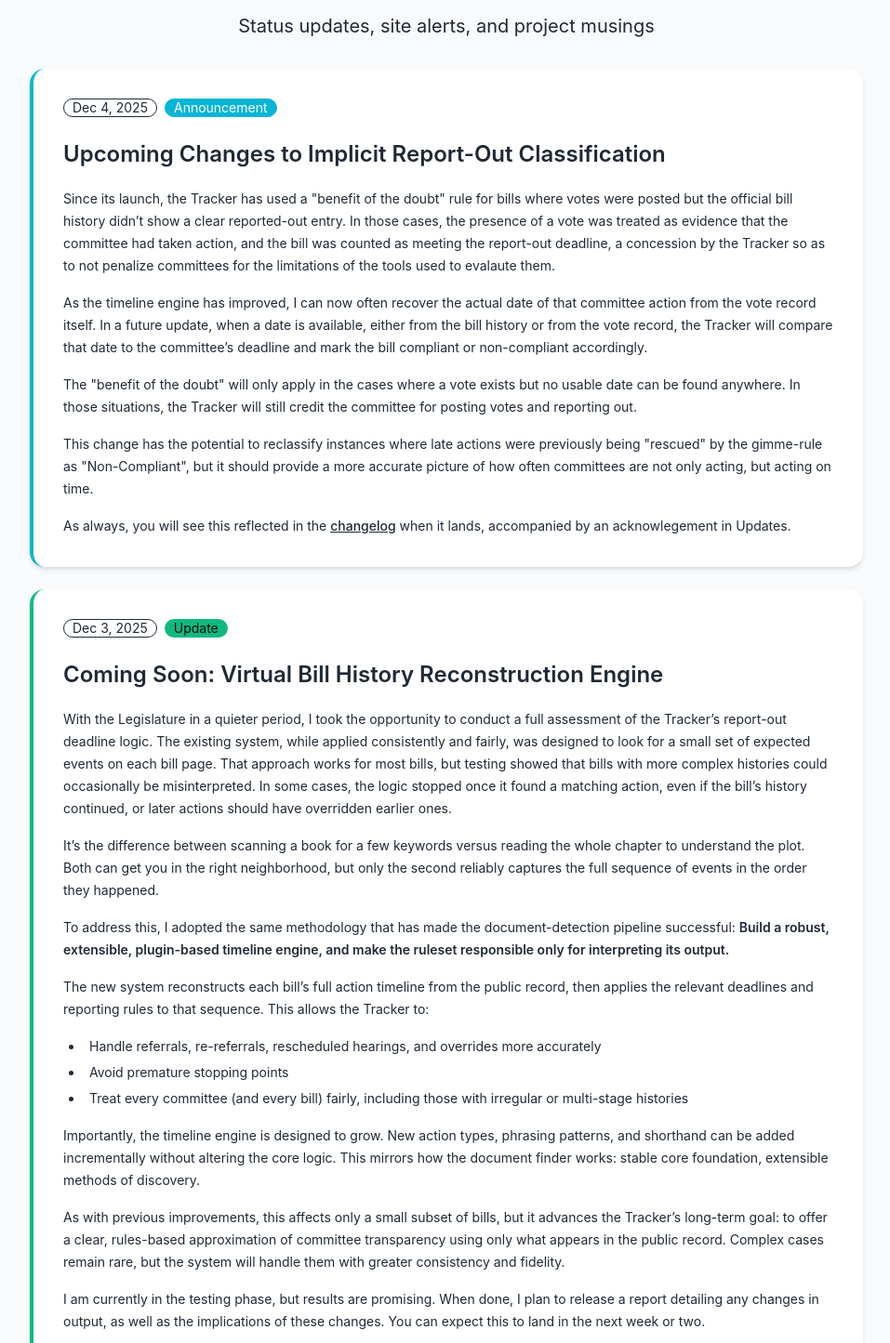
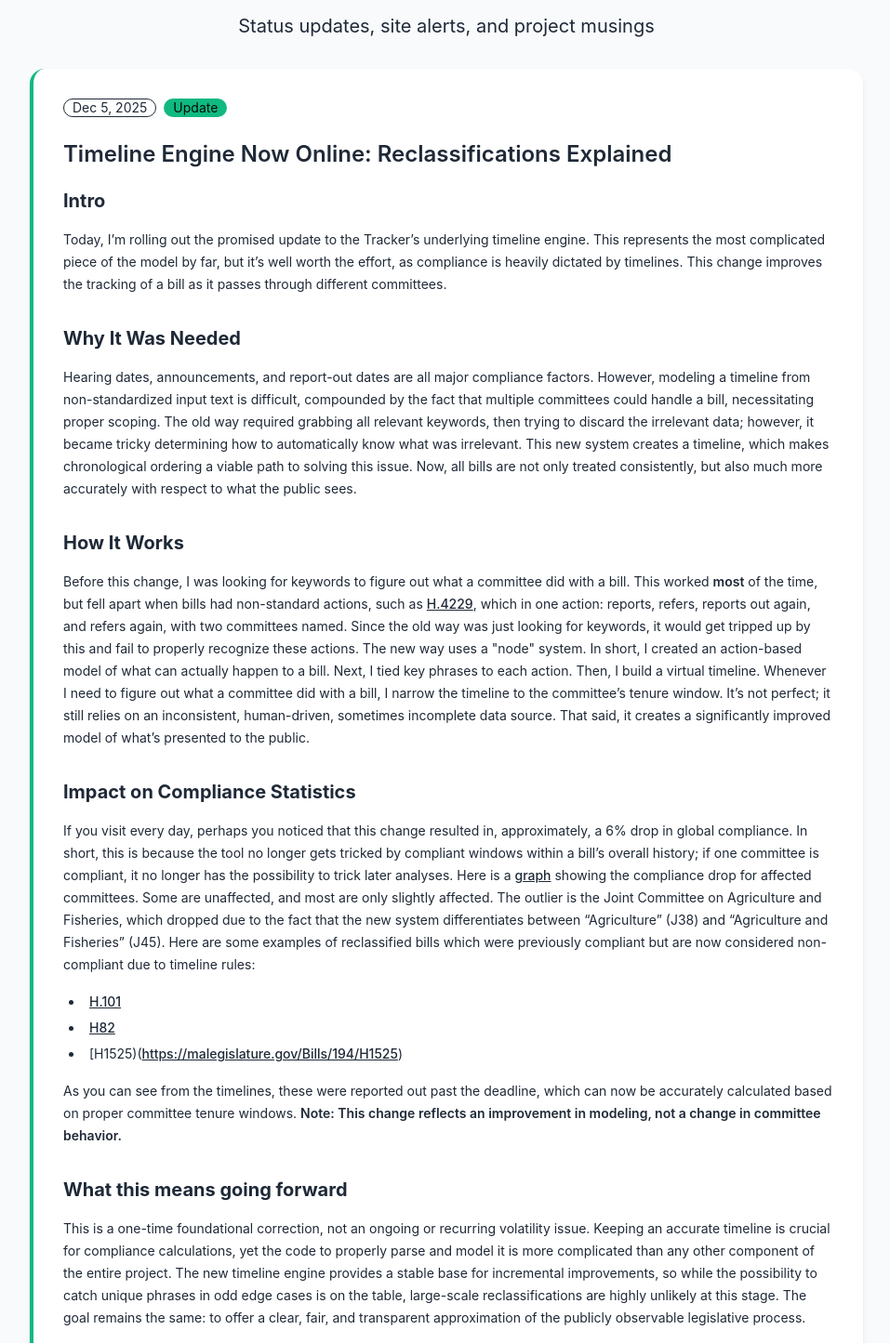
Before and after one commit to arbowl/beacon-hill-tracker, a React (Vite) app in the folder frontend/: page /updates in a window 1280 px wide. Shown: the part 134-1579 px from the top of the page at 93% size, without its empty margins (160-1117 px from the left). Built offline with nearby package versions, Linux system fonts and the light colour scheme.

Commit message:
Add timeline engine update

```diff
--- a/frontend/src/data/updates.ts
+++ b/frontend/src/data/updates.ts
@@ -131,4 +131,35 @@ This change has the potential to reclassify instances where late actions were pr
 As always, you will see this reflected in the [changelog](https://beaconhilltracker.org/about) when it lands, accompanied by an acknowlegement in Updates.`,
     type: 'announcement',
   },
+  {
+    id: 9,
+    date: '2025-12-05',
+    title: 'Timeline Engine Now Online: Reclassifications Explained',
+    content: `## Intro
+Today, I’m rolling out the promised update to the Tracker’s underlying timeline engine. This represents the most complicated piece of the model by far, but it’s well worth the effort, as compliance is heavily dictated by timelines. This change improves the tracking of a bill as it passes through different committees.
+
+## Why It Was Needed
+Hearing dates, announcements, and report-out dates are all major compliance factors. However, modeling a timeline from non-standardized input text is difficult, compounded by the fact that multiple committees could handle a bill, necessitating proper scoping. The old way required grabbing all relevant keywords, then trying to discard the irrelevant data; however, it became tricky determining how to automatically know what was irrelevant. This new system creates a timeline, which makes chronological ordering a viable path to solving this issue. Now, all bills are not only treated consistently, but also much more accurately with respect to what the public sees.
+
+## How It Works
+Before this change, I was looking for keywords to figure out what a committee did with a bill. This worked **most** of the time, but fell apart when bills had non-standard actions, such as [H.4229](https://malegislature.gov/Bills/194/H4229), which in one action: reports, refers, reports out again, and refers again, with two committees named. Since the old way was just looking for keywords, it would get tripped up by this and fail to properly recognize these actions.
+The new way uses a "node" system. In short, I created an action-based model of what can actually happen to a bill. Next, I tied key phrases to each action. Then, I build a virtual timeline. Whenever I need to figure out what a committee did with a bill, I narrow the timeline to the committee’s tenure window.
+It’s not perfect; it still relies on an inconsistent, human-driven, sometimes incomplete data source. That said, it creates a significantly improved model of what’s presented to the public.
+
+## Impact on Compliance Statistics
+If you visit every day, perhaps you noticed that this change resulted in, approximately, a 6% drop in global compliance. In short, this is because the tool no longer gets tricked by compliant windows within a bill’s overall history; if one committee is compliant, it no longer has the possibility to trick later analyses.
+Here is a [graph](https://i.imgur.com/J1UalBc.png) showing the compliance drop for affected committees. Some are unaffected, and most are only slightly affected. The outlier is the Joint Committee on Agriculture and Fisheries, which dropped due to the fact that the new system differentiates between “Agriculture” (J38) and “Agriculture and Fisheries” (J45).
+Here are some examples of reclassified bills which were previously compliant but are now considered non-compliant due to timeline rules:
+-	[H.101](https://malegislature.gov/Bills/194/H101)
+-	[H82](https://malegislature.gov/Bills/194/H82)
+-	[H1525)(https://malegislature.gov/Bills/194/H1525)
+
+As you can see from the timelines, these were reported out past the deadline, which can now be accurately calculated based on proper committee tenure windows.
+**Note: This change reflects an improvement in modeling, not a change in committee behavior.**
+
+## What this means going forward
+This is a one-time foundational correction, not an ongoing or recurring volatility issue. Keeping an accurate timeline is crucial for compliance calculations, yet the code to properly parse and model it is more complicated than any other component of the entire project. The new timeline engine provides a stable base for incremental improvements, so while the possibility to catch unique phrases in odd edge cases is on the table, large-scale reclassifications are highly unlikely at this stage.
+The goal remains the same: to offer a clear, fair, and transparent approximation of the publicly observable legislative process.`,
+    type: 'update',
+  },
 ]
```
